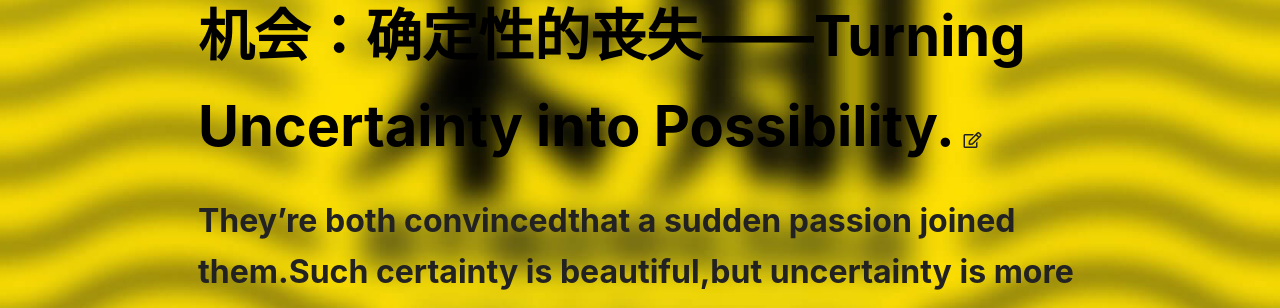
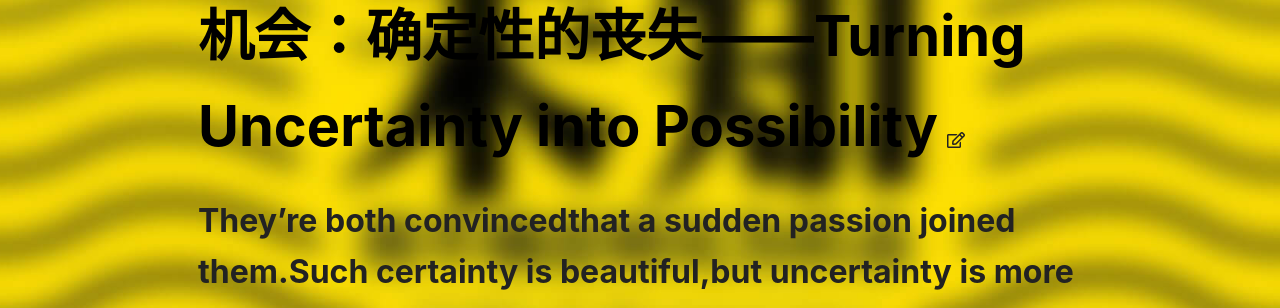
Before and after one commit to JacobZuo/jacobzuo.github.io, a Jekyll site: the page built from _posts/2019-05-30-Turning-uncertainty-into-possibility.md, in a window 1280 px wide and 900 px high. Shown: the part 264-572 px from the top of the window. Built offline with Jekyll 4.4.1, drawn with Linux system fonts in a browser that asks for light colours; nearby versions of some CDN libraries; comment, search, counter and statistics services are not loaded.

Commit message:
Fix typo

```diff
--- a/_posts/2019-05-30-Turning-uncertainty-into-possibility.md
+++ b/_posts/2019-05-30-Turning-uncertainty-into-possibility.md
@@ -1,7 +1,7 @@
 ---
 layout: article
 sharing: true
-title: 机会：确定性的丧失——Turning Uncertainty into Possibility.
+title: 机会：确定性的丧失——Turning Uncertainty into Possibility
 author: Jacob Zuo
 key: 20190530-Turning-uncertainty-into-possibility
 tags: Reading 诗歌 文学
```
